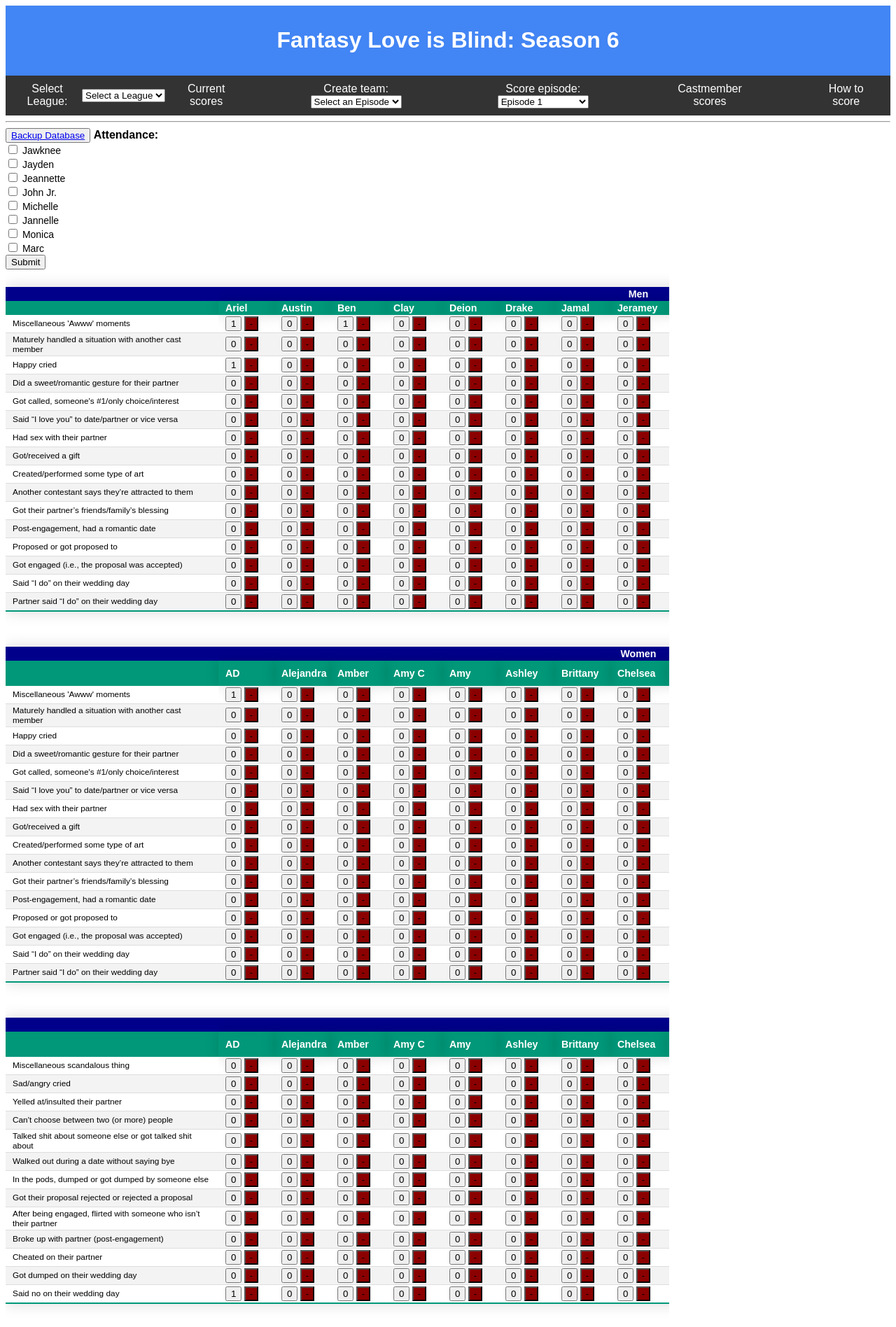
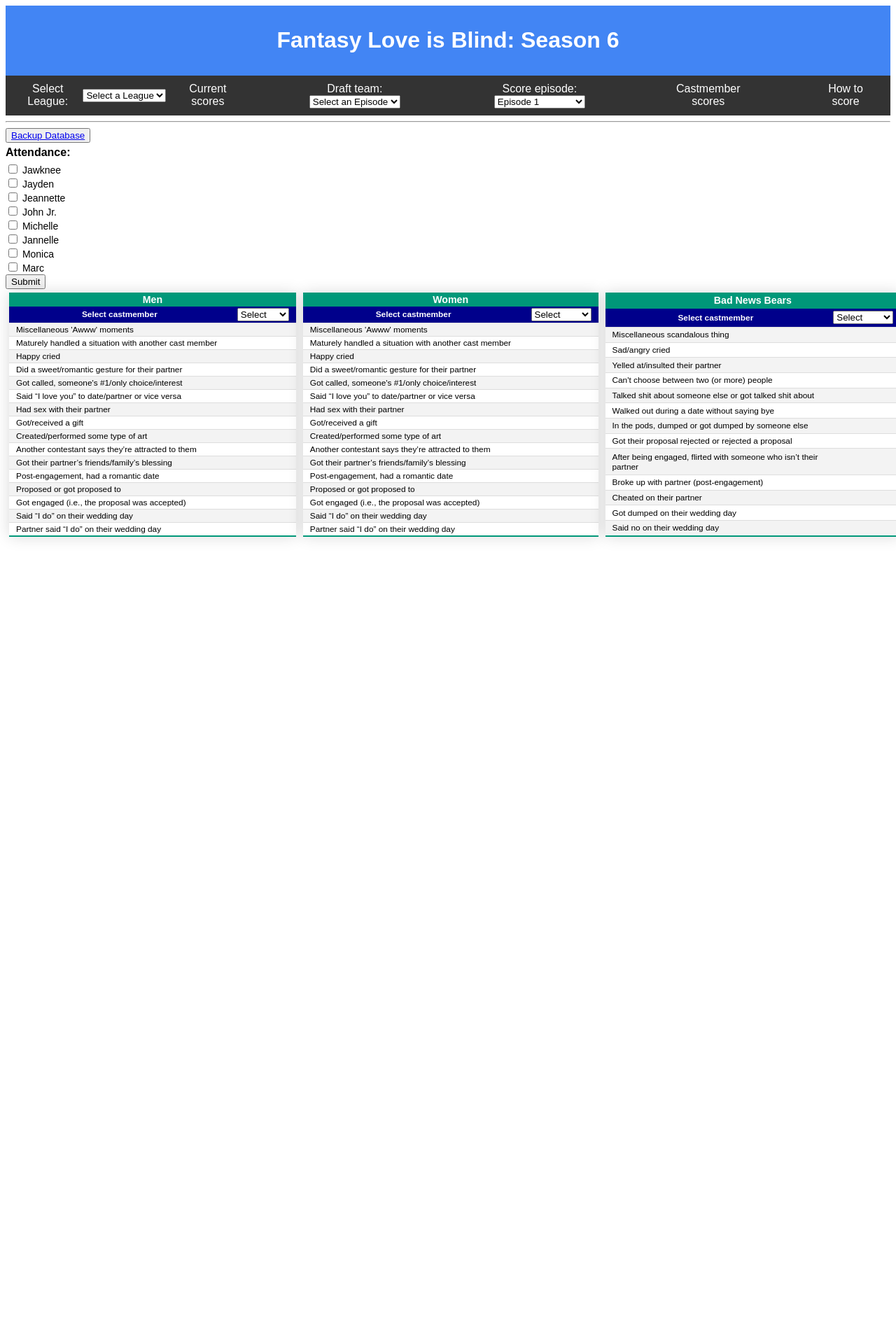
Before and after one commit to Jannelle/loveisblind, a Flask app: page /score_episode/1 in a window 1280 px wide. Shown: the whole page at 70% size. After the commit the page ends 771 px from the top, so only its background shows below. Run offline with Flask 3, Linux system fonts and the light colour scheme; some libraries are stand-ins or nearby versions.

Commit message:
Updated score_episode format for usability

```diff
--- a/app/static/draft.js
+++ b/app/static/draft.js
@@ -100,7 +100,7 @@
 
     // ====== Updating team data and displays with after drafting a castmember ====== //
     socket.on('update_draft_data', function(data) {
-
+        // TODO - for the friends league, if a person is drafted remove all pictures of them (from other groups)
         // Add new team member to their owner's list in the UI
         var teamOwner               = data.owner;
         var teamList                = document.getElementById(teamOwner);
@@ -111,7 +111,6 @@
         // If we didn't get here by clicking an image (e.g., if we got here by populating a previously drafted team,
         // then we can figure out the image_id by starting with 1 and then incrementing if that image
         // has already been hidden
-
         if (image_id == undefined) {
             var draftedCastmemberInstance = 3;
             do {
--- a/app/templates/base.html
+++ b/app/templates/base.html
@@ -4,7 +4,7 @@
     <head>
         <meta charset="UTF-8">
         <meta name="viewport" content="width=device-width, initial-scale=1.0">
-        <title>{% block title %}Your Website Title{% endblock %}</title>
+        <title>{% block title %}Fantasy Love is Blind{% endblock %}</title>
 
         <style>
             body {
@@ -78,7 +78,6 @@
                 font-size: 14px; /* Adjust the font size as needed */
             }
 
-
             .styled-table {
                 border-collapse: collapse;
                 margin: 25px 0;
@@ -121,12 +120,8 @@
 
             .styled-table thead tr th:first-child,
             .styled-table tbody tr td:first-child {
-                width: 8em;
-                min-width: 20em;
-                max-width: 20em;
+                min-width: 25em;
                 left: 0px;
-                position: sticky;
-                z-index: 2
             }
 
 
@@ -140,7 +135,6 @@
 
         }
         .container {
-                overflow-x: scroll;
             margin-left: 0px;
             max-width: 75%;
             display: flex;
@@ -175,7 +169,7 @@
         <a href="{{ url_for('.index') }}" >Current scores</a>
 
         <form method="get" id="createTeamForm" style="margin-right: 50px; margin-left: 50px">
-            <label for="createTeamSelect">Create team:</label>
+            <label for="createTeamSelect">Draft team:</label>
             <select id="createTeamSelect" name="createTeam" onchange="updateActionCreateTeam()">
                 <option value="" selected disabled>Select an Episode</option>
                 {% for episode_number in range(1, 13) %}
@@ -219,7 +213,7 @@
         function updateActionCreateTeam() {
             var selectedEpisode = document.getElementById("createTeamSelect").value;
             var dropdown = document.getElementById("createTeamSelect");
-            window.location.href = "/select_teams/" + selectedEpisode
+            window.location.href = "/draft/" + selectedEpisode
             dropdown.selectedIndex = selectedEpisode - 1
 
         }
--- a/app/templates/score_episode.html
+++ b/app/templates/score_episode.html
@@ -7,11 +7,12 @@
 
 
 </style>
+<!-- TODO - Change layout so instead of a table, you click a person and then you click what they did. -->
 {% block content %}
 <button id="backup-btn"><a href="/backup">Backup Database</a></button>
     <title>Episode {{ episode }}</title>
 <body>
-    <b>Attendance:</b>
+    <p><b>Attendance:</b></p>
     <form action="/score_episode/{{ episode }}" method="POST">
         <span style="font-size: 14px">
         {% for owner in owners %}
@@ -20,7 +21,7 @@
         </span>
         <button type="submit">Submit</button>
     </form>
-
+<div class="container" style="display:flex;">
     {% for key, value in roles_dict.items() %}
         {% if key != 'Bad News Bears' %}
             {% set activity_type = "good" %}
@@ -31,17 +32,28 @@
             {% include 'table_for_scoring.html'  %}
         {% endwith %}
     {% endfor %}
+</div>
 
 <script src="https://cdn.socket.io/4.6.0/socket.io.min.js" integrity="sha384-c79GN5VsunZvi+Q/WObgk2in0CbZsHnjEqvFxC5DxHn9lTfNce2WW6h2pH6u/kF+" crossorigin="anonymous"></script>
 <script>
     document.addEventListener('DOMContentLoaded', function () {
-        var episode = "{{ episode }}"; // Include the episode variable from the Flask template
-        var updateButtons = document.querySelectorAll('.update-button');
-        var minusButtons  = document.querySelectorAll('.minus-button' );
+        var episode         = "{{ episode }}"; // Include the episode variable from the Flask template
+        var activityButtons = document.querySelectorAll('.activity-buttons');
+        var updateButtons   = document.querySelectorAll('.update-button');
+        var minusButtons    = document.querySelectorAll('.minus-button' );
+        var dropdowns       = document.getElementsByClassName('castmember-dropdown');
 
         // Connect to the server via SocketIO
         var socket = io.connect();
+        var castmemberContainers = document.querySelectorAll('.castmember-container');
 
+        // Event listener for cast member elements
+        castmemberContainers.forEach(function(container) {
+            container.parentElement.addEventListener('click', function() {
+                // Toggle visibility of corresponding container
+                container.style.display = container.style.display === 'none' ? 'block' : 'none';
+            });
+        });
         // Function to handle button clicks (both increment and decrement)
         function handleButtonClick(button, increment) {
             var castmember_id = button.getAttribute('data-castmember');
@@ -77,6 +89,34 @@
             var currentCount = parseInt(countSpan.innerText);
             countSpan.innerText = data.increment ? currentCount + 1 : Math.max(currentCount - 1, 0);
         });
+
+
+        // Iterate over each dropdown and attach the event listener
+        for (var i = 0; i < dropdowns.length; i++) {
+            dropdowns[i].addEventListener('change', function() {
+                showButtonsForCastmember(this)
+            })
+        };
+
+        function showButtonsForCastmember(dropdown) {
+            var castmemberId = dropdown.value;
+            role = dropdown.dataset.role
+            activityButtons.forEach(function(buttonContainer) {
+                var castmemberButtons = buttonContainer.querySelectorAll('button');
+                castmemberButtons.forEach(function(button) {
+
+                    if ( button.getAttribute('data-role') === role ) {
+                        if (button.getAttribute('data-castmember') === castmemberId) {
+                            button.style.display = 'inline-block'; // Show the buttons for the selected cast member
+                        } else {
+
+                        button.style.display = 'none'; // Hide buttons for other cast members
+                        }
+                    }
+                });
+            });
+        }
+
     });
 
 </script>
--- a/app/templates/table_for_scoring.html
+++ b/app/templates/table_for_scoring.html
@@ -1,35 +1,31 @@
-
-<div class="container">
-<table class="styled-table">
+<table class="styled-table" style="margin: 5px;">
     <thead>
-        <th style="text-align: center; background-color: darkblue; color: white;"></th></th>
-        <th colspan="{{ castmember_list | length }}" style="text-align: center; background-color: darkblue; color: white;">{{ role }}</th>
-    </thead>
-    <thead>
-        <th></th>
-        {% for castmember in castmember_list %}
-        <th class="styled-table">{{ castmember.name }}</th>
-        {% endfor %}
+        <thead><th colspan = 2 align="center">{{ role }}</th></thead>
+        <th style="text-align: center; background-color: darkblue; color: white;">Select castmember</th>
+        <th style="text-align: center; background-color: darkblue; color: white;">
+            <select style="width: 75    px" class="castmember-dropdown" data-role="{{ role }}">
+                <option value="">Select</option>
+                {% for castmember in castmember_list %}
+                    <option value="{{ castmember.id }}">{{ castmember.name }}</option>
+                {% endfor %}
+            </select>
+        </th>
     </thead>
     {% for activity in activities %}
         {% if activity.type == activity_type %}
             <tr>
-                <td>
-                    {{ activity.name }}
-                </td>
-                {% for castmember in castmember_list %}
-                    <td>
-                        <button class="update-button" data-castmember="{{ castmember.id }}" data-activity="{{ activity.id }}">
+                <td>{{ activity.name }}</td>
+                <td class="activity-buttons" align="center">
+                    {% for castmember in castmember_list %}
+                        <button class="update-button" data-role="{{ role }}" data-castmember="{{ castmember.id }}" data-activity="{{ activity.id }}" style="display: none;">
                             <span class="activity-count">{{ castmember.activity_association.filter_by(episode=episode, activity=activity).all() | length }}</span>
                         </button>
-                        <button class="minus-button" data-castmember="{{ castmember.id }}" data-activity="{{ activity.id }}" style="background-color: darkred;">
+                        <button class="minus-button" data-role="{{ role }}" data-castmember="{{ castmember.id }}" data-activity="{{ activity.id }}" style="display: none; background-color: darkred;">
                             -
                         </button>
-                    </td>
-                {% endfor %}
+                    {% endfor %}
+                </td>
             </tr>
         {% endif %}
     {% endfor %}
 </table>
-</div>
-</div>
```
Also changed, not shown: database.db. Lines whose indentation alone changed are shown as unchanged.
